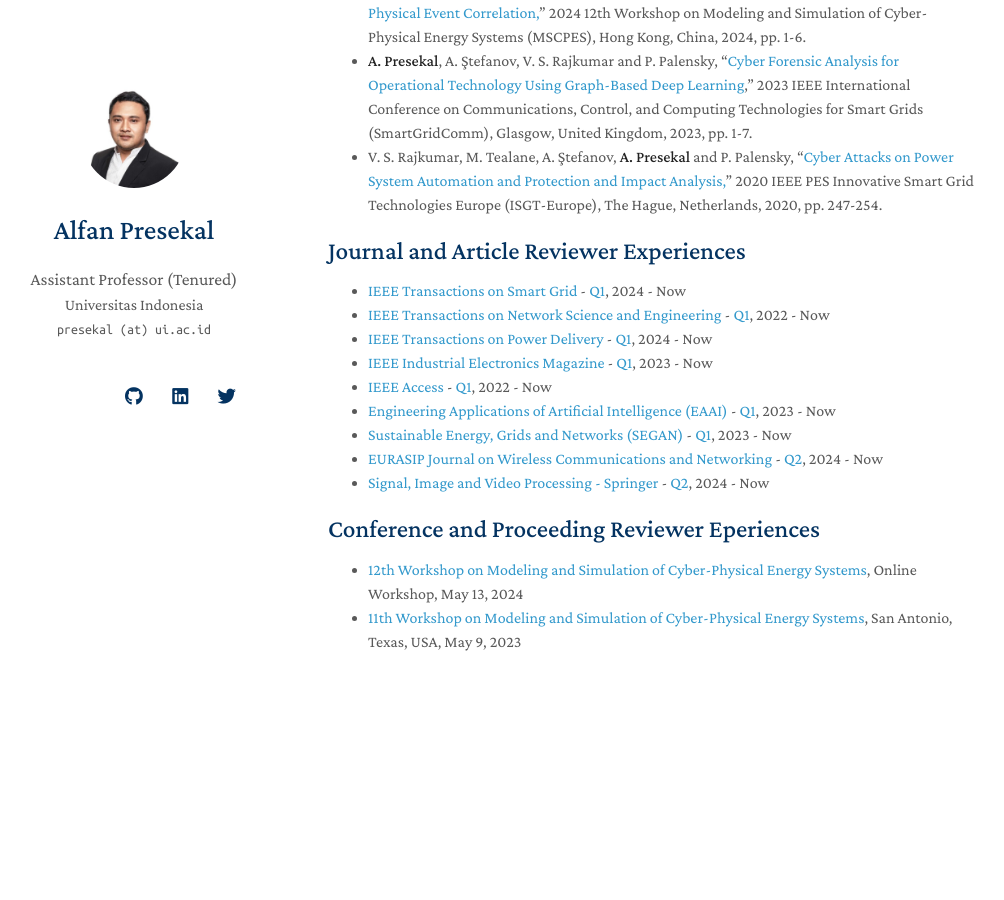
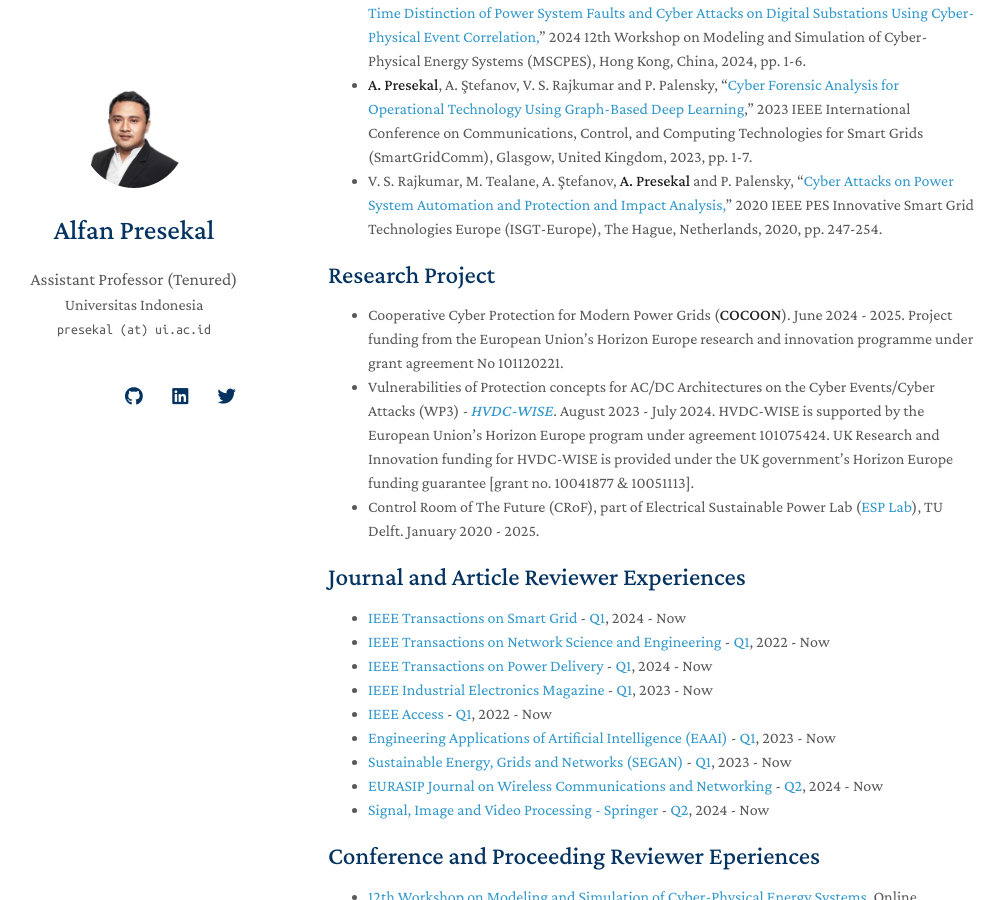
Before and after one commit to apresekal/apresekal.github.io, a Jekyll site: the page built from index.md, in a window 1280 px wide and 900 px high, scrolled down 1351 px. Shown: the whole window, without its empty margins (142-1146 px from the left). Built offline with Jekyll 4.4.1, drawn with Linux system fonts in a browser that asks for light colours; nearby versions of some CDN libraries; a style sheet for code colours, icons or effects is not loaded; our own code applies the rules of GitHub Pages for plain Markdown files; before the commit the page ends 2099 px from its top, so only the background shows below that; some of the changed text lies outside the part shown.

Commit message:
add project

```diff
--- a/index.md
+++ b/index.md
@@ -33,6 +33,12 @@ layout: homepage
 - I. Semertzis, H. Goyel, V. S. Rajkumar, **A. Presekal**, A. Ştefanov and P. Palensky, "[Towards Real-Time Distinction of Power System Faults and Cyber Attacks on Digital Substations Using Cyber-Physical Event Correlation,](https://ieeexplore.ieee.org/abstract/document/10542753)" 2024 12th Workshop on Modeling and Simulation of Cyber-Physical Energy Systems (MSCPES), Hong Kong, China, 2024, pp. 1-6.
 - **A. Presekal**, A. Ştefanov, V. S. Rajkumar and P. Palensky, "[Cyber Forensic Analysis for Operational Technology Using Graph-Based Deep Learning](https://www.researchgate.net/profile/Alfan-Presekal/publication/376293311_Cyber_Forensic_Analysis_for_Operational_Technology_Using_Graph-Based_Deep_Learning/links/658c343d2468df72d3dd4f31/Cyber-Forensic-Analysis-for-Operational-Technology-Using-Graph-Based-Deep-Learning.pdf)," 2023 IEEE International Conference on Communications, Control, and Computing Technologies for Smart Grids (SmartGridComm), Glasgow, United Kingdom, 2023, pp. 1-7.
 - V. S. Rajkumar, M. Tealane, A. Ştefanov, **A. Presekal** and P. Palensky, "[Cyber Attacks on Power System Automation and Protection and Impact Analysis,](https://www.researchgate.net/profile/Alfan-Presekal/publication/346808214_Cyber_Attacks_on_Power_System_Automation_and_Protection_and_Impact_Analysis/links/649497288de7ed28ba4cb36c/Cyber-Attacks-on-Power-System-Automation-and-Protection-and-Impact-Analysis.pdf)" 2020 IEEE PES Innovative Smart Grid Technologies Europe (ISGT-Europe), The Hague, Netherlands, 2020, pp. 247-254.
+
+## Research Project
+- Cooperative Cyber Protection for Modern Power Grids ([**COCOON**](https://www.cyber-cocoon.eu/)). June 2024 - 2025. Project funding from the European Union’s Horizon Europe research and innovation programme under grant agreement No 101120221.
+- Vulnerabilities of Protection concepts for AC/DC Architectures on the Cyber Events/Cyber Attacks (WP3) - [*HVDC-WISE*](https://hvdc-wise.eu/). August 2023 - July 2024. HVDC-WISE is supported by the European Union’s Horizon Europe program under agreement 101075424. UK Research and Innovation funding for HVDC-WISE is provided under the UK government’s Horizon Europe funding guarantee [grant no. 10041877 & 10051113].
+- Control Room of The Future (CRoF), part of Electrical Sustainable Power Lab ([ESP Lab](https://www.tudelft.nl/ewi/onderzoek/faciliteiten/esp-lab)), TU Delft. January 2020 - 2025.
+
 
 
 ## Journal and Article Reviewer Experiences
```
Also changed, not shown: other parts of index.md (+1 -1 lines).
